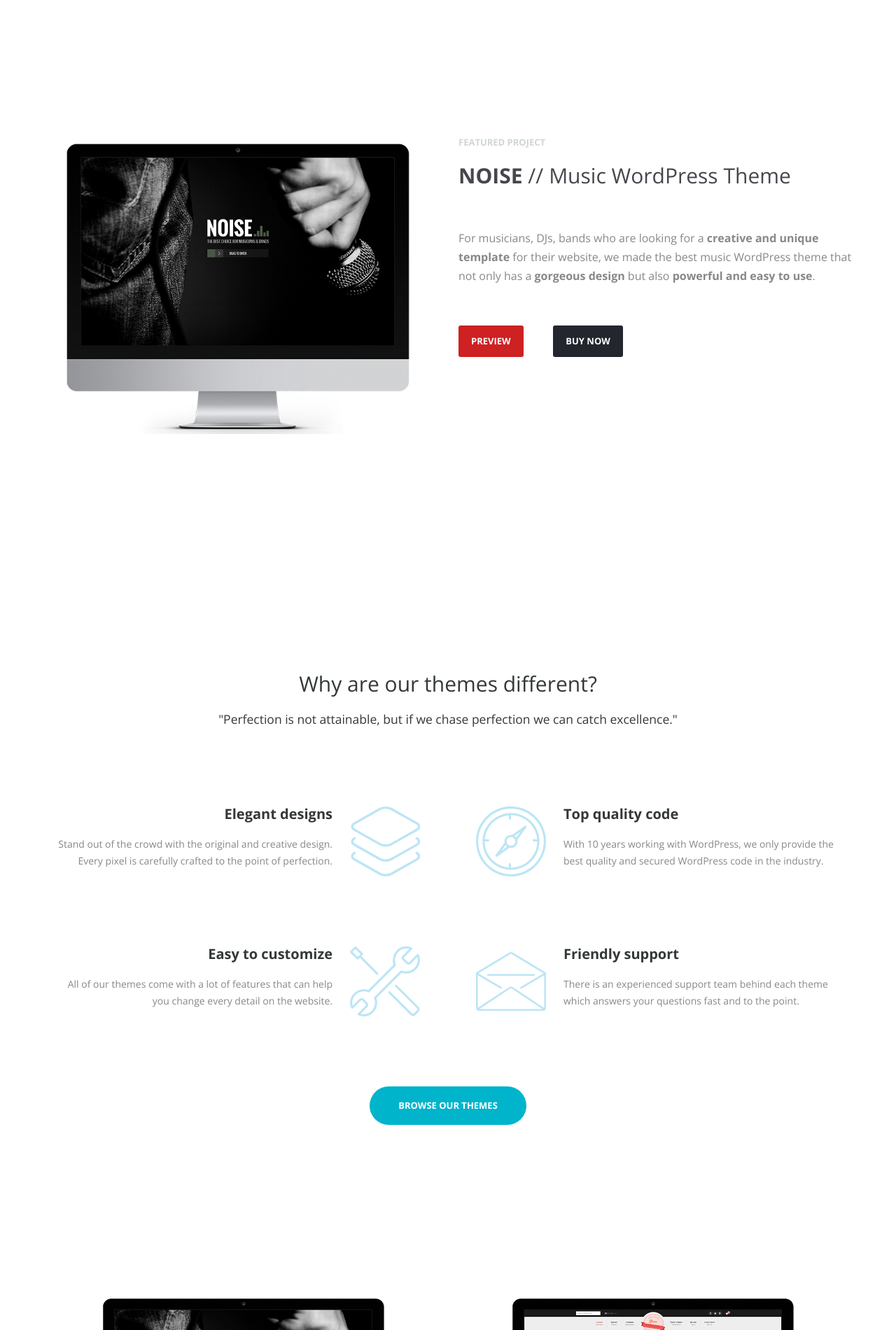
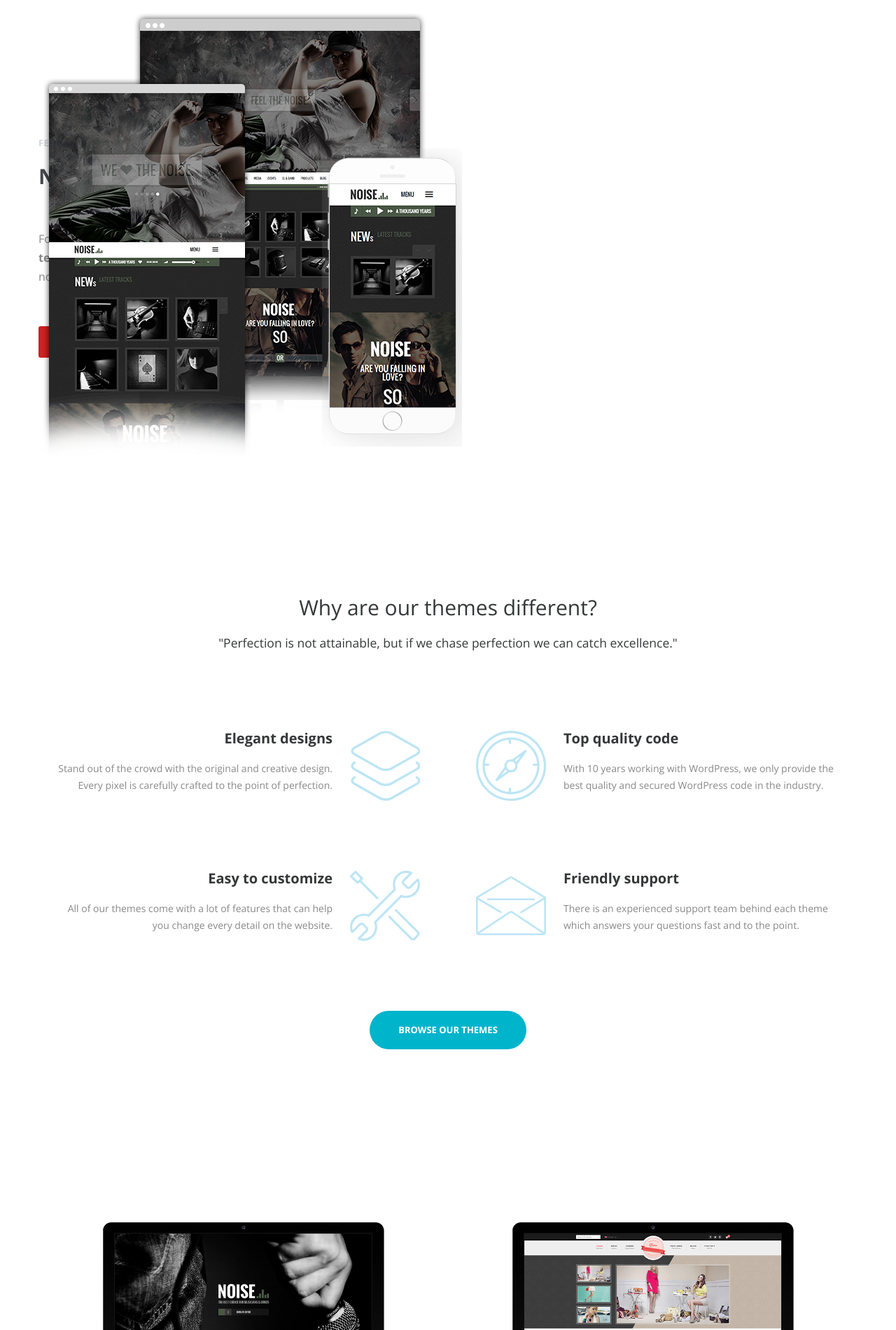
Before and after one commit to fitwp/fitwp.github.io, a Jekyll site: the page built from index.html, in a window 1280 px wide. Shown: the part 700-2600 px from the top of the page at 70% size. Built offline with Jekyll 4.4.1, drawn with Linux system fonts in a browser that asks for light colours.

Commit message:
Update screenshots for featured project. Also moved videos into a separated folder.

```diff
--- a/_sass/main.scss
+++ b/_sass/main.scss
@@ -135,6 +135,36 @@
 	.btn:first-child {
 		margin-right: 3em;
 	}
+	img {
+		position: absolute;
+		transition: transform .4s;
+	}
+}
+.desktop {
+	top: -180px;
+	left: 150px;
+	z-index: 1;
+}
+.ipad {
+	top: -80px;
+	left: 20px;
+	z-index: 2;
+}
+.iphone {
+	top: 20px;
+	left: 420px;
+	z-index: 3;
+}
+.screenshots:hover {
+	.desktop {
+		transform: translate3d(0, -15px, 0);
+	}
+	.ipad {
+		transform: translate3d(-25px, 5px, 0);
+	}
+	.iphone {
+		transform: translate3d(35px, 0, 0);
+	}
 }
 .subtitle {
 	font-size: 13px;
@@ -148,7 +178,7 @@
 .btn-red {
 	background: #cd2122;
 	&:hover {
-		background: shade(#cd2122, 10%);
+		background: darken(#cd2122, 5%);
 	}
 }
 .btn-black {
@@ -188,7 +218,7 @@
 	border-radius: 60px;
 
 	&:hover {
-		background: shade(#00b4cc, 10%);
+		background: darken(#00b4cc, 5%);
 	}
 }
 // Themes
@@ -249,7 +279,7 @@
 		margin-bottom: 1em;
 		background: #00b4cc;
 		&:hover {
-			background: shade(#00b4cc, 10%);
+			background: darken(#00b4cc, 5%);
 		}
 	}
 	.description {
--- a/index.html
+++ b/index.html
@@ -6,8 +6,8 @@
 <section class="hero">
 	<div class="video">
 		<video class="video__player overlay" autoplay loop>
-			<source src="img/hero.mp4" type="video/mp4">
-			<source src="img/hero.webm" type="video/webm">
+			<source src="video/hero.mp4" type="video/mp4">
+			<source src="video/hero.webm" type="video/webm">
 		</video>
 
 		<div class="video__overlay--bg overlay"></div>
@@ -36,7 +36,11 @@
 </section>
 <section class="featured container">
 	<div class="row">
-		<div class="col-sm-6"><img src="/img/noise.png" alt="NOISE - Onepage DJs &amp; Band WordPress Theme"></div>
+		<div class="col-sm-7 screenshots">
+			<img src="img/noise-desktop.png" alt="NOISE - Onepage DJs &amp; Band WordPress Theme" class="desktop">
+			<img src="img/noise-ipad.png" alt="NOISE - Onepage DJs &amp; Band WordPress Theme" class="ipad">
+			<img src="img/noise-iphone.png" alt="NOISE - Onepage DJs &amp; Band WordPress Theme" class="iphone">
+		</div>
 		<div class="col-sm-6">
 			<div class="subtitle">Featured project</div>
 			<h2><strong>NOISE</strong> <span class="sep">//</span> Music WordPress Theme</h2>
```
Also changed, not shown: img/noise-desktop.png (added), img/noise-ipad.png (added), img/noise-iphone.png (added), 4 other files.
